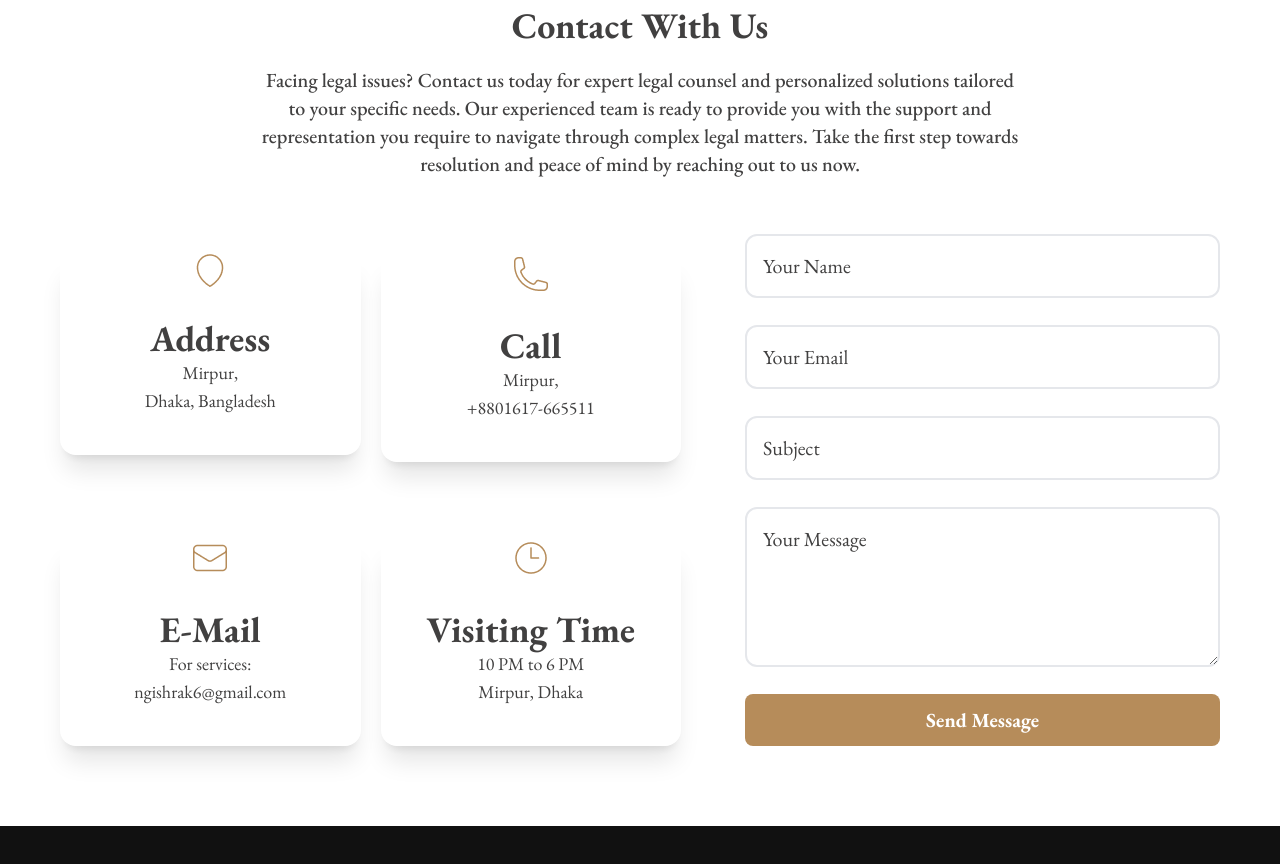
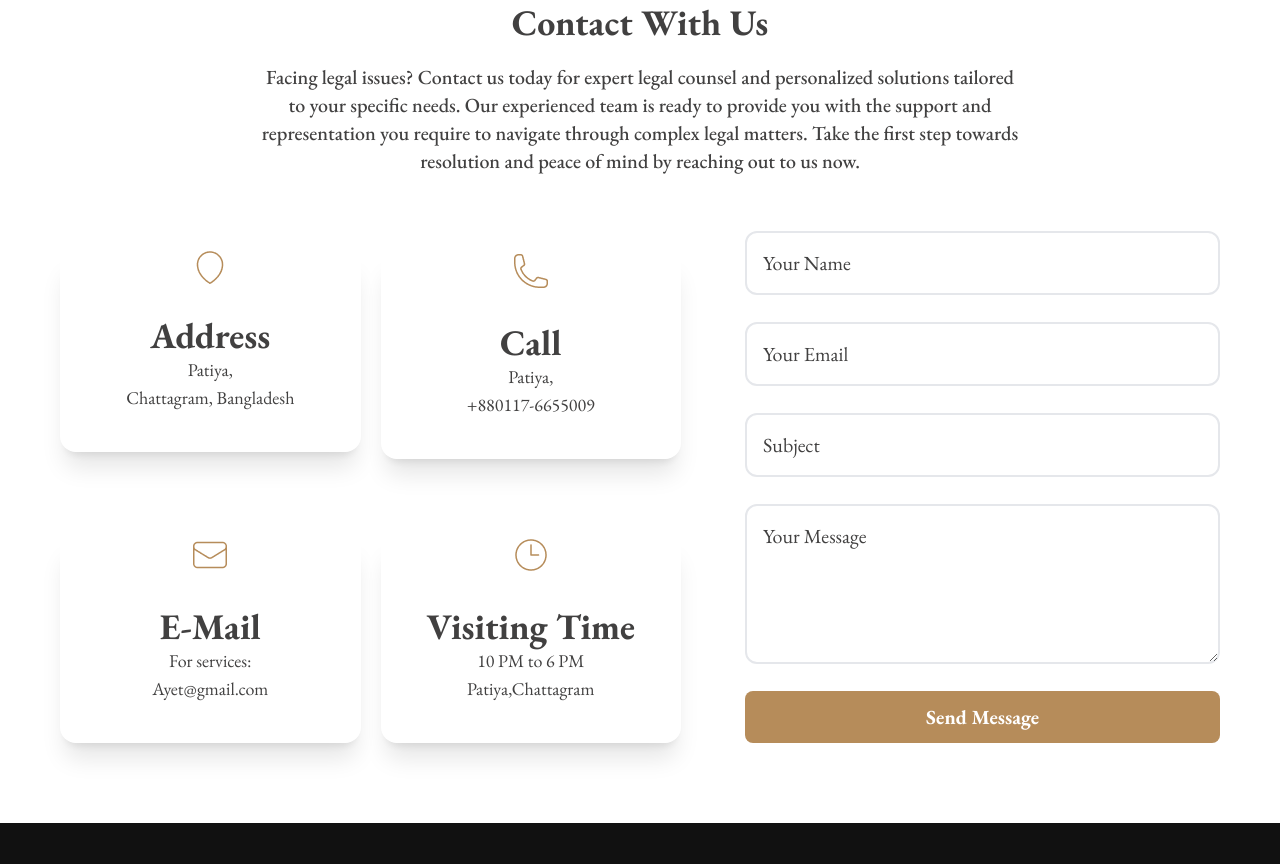
Before and after one commit to JobaetHasan/Ayet-hasan-legal-solution, a plain HTML site: page index.html in a window 1280 px wide. Shown: the part 3822-4686 px from the top of the page. Drawn offline with nearby package versions, Linux system fonts and the light colour scheme.

Commit message:
complete

```diff
--- a/index.html
+++ b/index.html
@@ -229,8 +229,9 @@
                 <div class="hero-overlay bg-opacity-60"></div>
                 <div class="hero-content py-36 text-center text-neutral-content">
                   <div class="max-w-[850px]">
-                    <figure><img src="images/user.jpg" class="border-white border-4 rounded-full mb-5 mx-auto max-w-[100px]" alt="business " /></figure>
-                    <h1 class="mb-3  text-3xl text-white  font-bold name">Nasemul Goni Ishrak</h1>
+
+                    <figure><img  src="images/WhatsApp Image 2023-10-18 at 19.37.40.jpeg" alt="" class="border-white border-4 rounded-full mb-5 mx-auto max-w-[100px]" alt="business " /></figure>
+                    <h1 class="mb-3  text-3xl text-white  font-bold name">Ayet</h1>
                     <h2 class="mb-5  text-lg text-white  font-light  name" >Full Stack Web Developer</h2>
                     <p class="mb-5 text-lg   leading-7 text-white font-light">I thrive on crafting dynamic and user-friendly web applications that leave a lasting impression. With a keen eye for design and a strong command of programming languages, I am dedicated to delivering seamless user experiences. Continuously exploring new technologies, I am committed to staying at the forefront of the ever-evolving web development landscape.</p>
                     <div class="flex justify-center w-full mt-10  py-2 gap-2">
@@ -251,7 +252,7 @@
                 <div class="hero-overlay bg-opacity-60"></div>
                 <div class="hero-content py-36 text-center text-neutral-content">
                   <div class="max-w-[850px]">
-                    <figure><img src="images/user.jpg" class="border-white border-4 rounded-full mb-5 mx-auto max-w-[100px]" alt="business " /></figure>
+                    <figure><img src="images/WhatsApp Image 2023-10-18 at 19.37.40.jpeg" class="border-white border-4 rounded-full mb-5 mx-auto max-w-[100px]" alt="business " /></figure>
                     <h1 class="mb-3  text-3xl text-white  font-bold name">Nicolas</h1>
                     <h2 class="mb-5  text-lg text-white  font-light  name" >Barrister</h2>
                     <p class="mb-5 text-lg   leading-7 text-white font-light">Driven by a pursuit of justice and the protection of individual rights, brings unwavering dedication to every case. With exceptional advocacy skills and a deep understanding of the law, they tirelessly strive for the best outcomes for their clients.</p>
@@ -273,7 +274,7 @@
                 <div class="hero-overlay bg-opacity-60"></div>
                 <div class="hero-content py-36 text-center text-neutral-content">
                   <div class="max-w-[850px]">
-                    <figure><img src="images/user.jpg" class="border-white border-4 rounded-full mb-5 mx-auto max-w-[100px]" alt="business " /></figure>
+                    <figure><img src="images//WhatsApp Image 2023-10-18 at 19.37.40.jpeg" class="border-white border-4 rounded-full mb-5 mx-auto max-w-[100px]" alt="business " /></figure>
                     <h1 class="mb-3  text-3xl text-white  font-bold name">David</h1>
                     <h2 class="mb-5  text-lg text-white  font-light  name" >Junior Lawyer</h2>
                     <p class="mb-5 text-lg   leading-7 text-white font-light">Fueled by a strong desire to make a positive impact, embraces each opportunity to learn and grow in the legal profession. Diligent and detail-oriented, they approach every case with enthusiasm, seeking innovative solutions for their clients' legal challenges.</p>
@@ -368,8 +369,8 @@
             <figure><img src="images/address.png" alt="business" /></figure>
             <div class="card-body text-center">
               <h2 class="text-head text-4xl font-bold capitalize">address</h2>
-              <p class=" text-lg leading-3  text-grey font-light">Mirpur,</p>
-              <p class=" text-lg   text-grey font-light">Dhaka, Bangladesh</p>
+              <p class=" text-lg leading-3  text-grey font-light">Patiya,</p>
+              <p class=" text-lg   text-grey font-light">Chattagram, Bangladesh</p>
               <div class="card-actions justify-center">
               </div>
             </div>
@@ -380,8 +381,8 @@
             <figure><img src="images/call.png" alt="business" /></figure>
             <div class="card-body text-center">
               <h2 class="text-head text-4xl font-bold capitalize">call</h2>
-              <p class=" text-lg leading-3  text-grey font-light">Mirpur,</p>
-              <p class=" text-lg   text-grey font-light">+8801617-665511</p>
+              <p class=" text-lg leading-3  text-grey font-light">Patiya,</p>
+              <p class=" text-lg   text-grey font-light">+880117-6655009</p>
               <div class="card-actions justify-center">
               </div>
             </div>
@@ -393,7 +394,7 @@
             <div class="card-body text-center">
               <h2 class="text-head text-4xl font-bold capitalize">e-mail</h2>
               <p class=" text-lg leading-3  text-grey font-light">For services: </p>
-              <p class=" text-lg   text-grey font-light">ngishrak6@gmail.com</p>
+              <p class=" text-lg   text-grey font-light">Ayet@gmail.com</p>
               <div class="card-actions justify-center">
               </div>
             </div>
@@ -405,7 +406,7 @@
             <div class="card-body text-center">
               <h2 class="text-head text-4xl font-bold capitalize">Visiting Time</h2>
               <p class=" text-lg leading-3  text-grey font-light">10 PM to 6 PM</p>
-              <p class=" text-lg   text-grey font-light">Mirpur, Dhaka</p>
+              <p class=" text-lg   text-grey font-light">Patiya,Chattagram</p>
               <div class="card-actions justify-center">
               </div>
             </div>
@@ -452,7 +453,7 @@
 <div class="flex flex-col mt-5 ">
   <span class="text-xl font-bold text-white">Contact Now</span>
   <br>
-  <div class="text-base opacity-60 mt-3 font-light">Mirpur, Dhaka,<br>
+  <div class="text-base opacity-60 mt-3 font-light">Patiya, Chattagram,<br>
     Bangladesh</div>
   <div class="text-base opacity-60 mt-3 font-light">+88 01750 000 000 <br>
     +88 01750 000 000</div>
```
Also changed, not shown: images/IMG20220107100343-fotor-bg-remover-20231018191624.png (added), images/WhatsApp Image 2023-10-18 at 19.37.40.jpeg (added).
